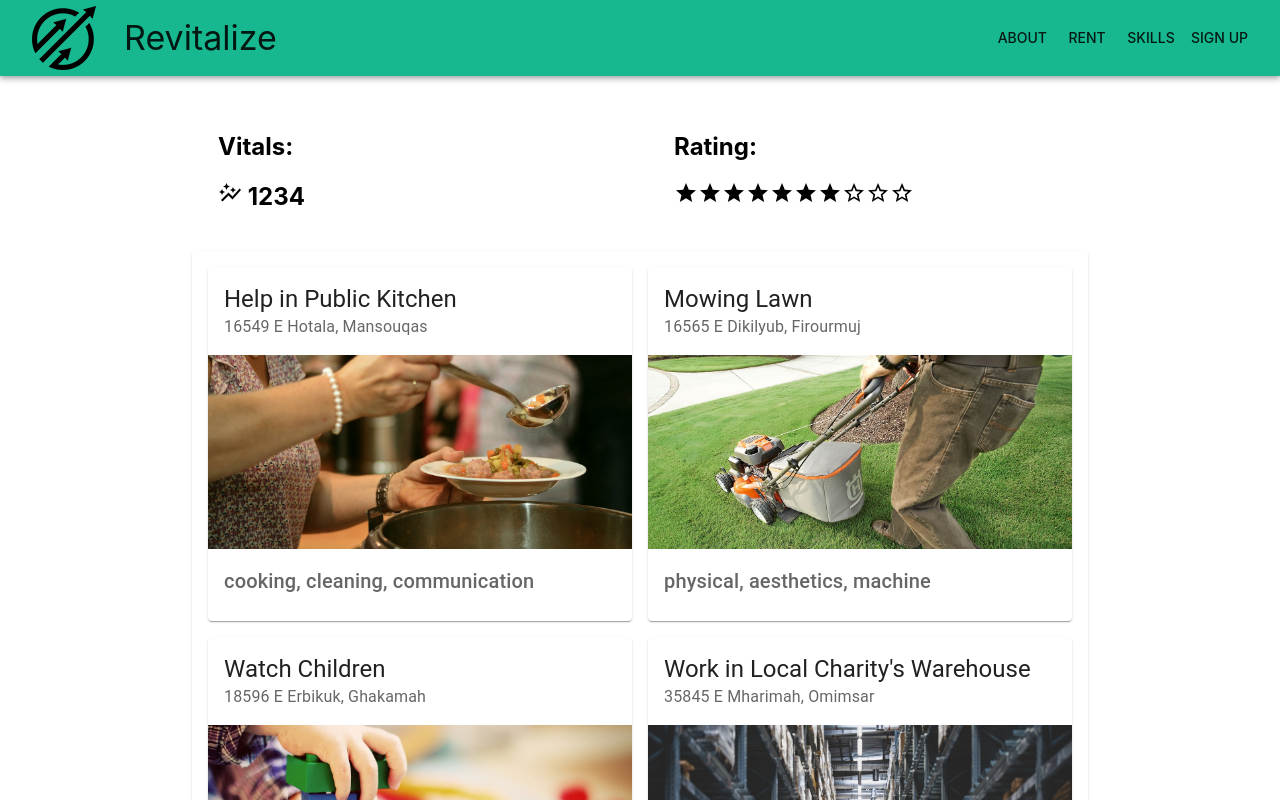
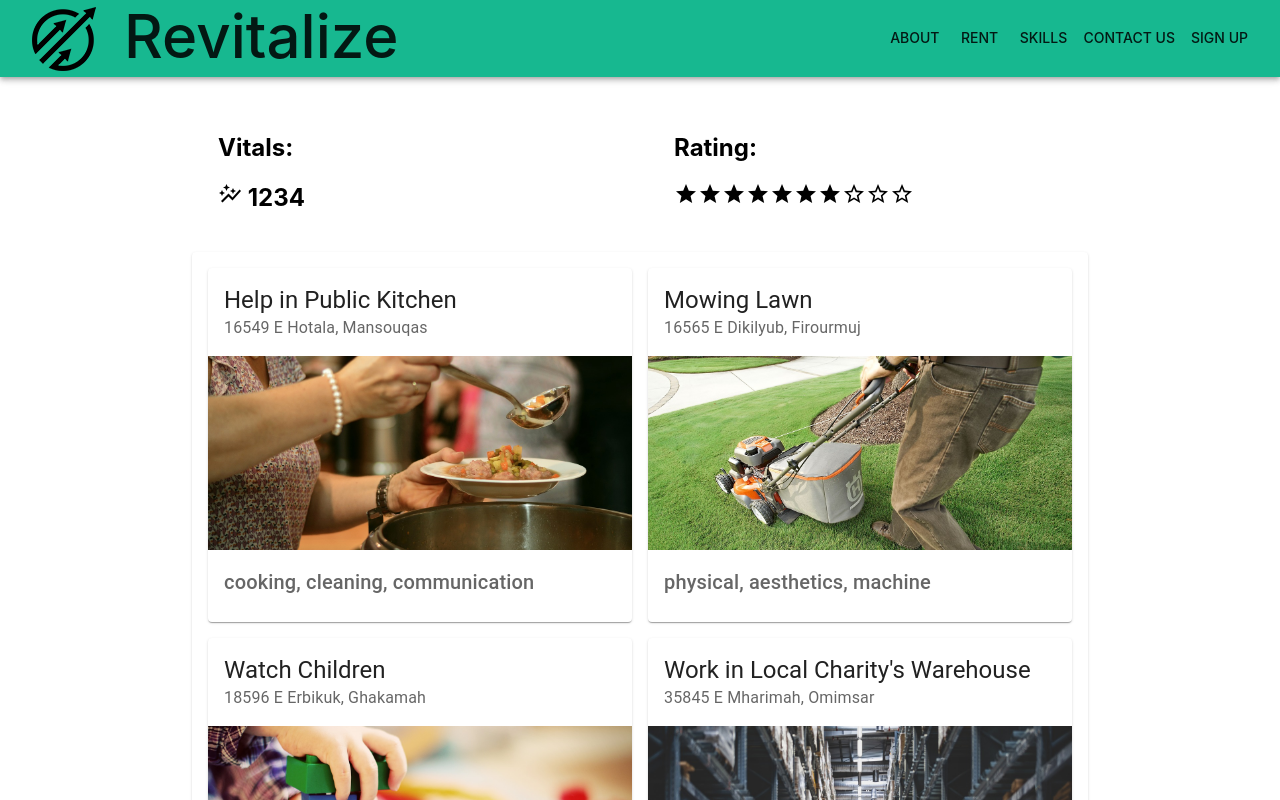
Before and after one commit to gbstorey/hackathon_garrett_components, a React (Create React App) app: page / in a window 1280 px wide. Shown: the top 800 px of the page. Built offline with nearby package versions, Linux system fonts and the light colour scheme.

Commit message:
Resize brand name and add contact page

```diff
--- a/src/components/UI/Navbar.js
+++ b/src/components/UI/Navbar.js
@@ -16,14 +16,15 @@ export default function Navbar() {
       <AppBar position="static">
         <Toolbar>
         <Button href="/">
-        <img src={logo} alt="logo" />
+        <img src={logo} alt="logo"/>
         </Button>
-          <Typography variant="h4" component="div" sx={{ flexGrow: 1, marginLeft:"20px"}}>
+          <Typography variant="h2" component="div" sx={{ flexGrow: 1, marginLeft:"20px", fontWeight: "500", marginBottom:"5px"}}>
             Revitalize
           </Typography>
           <Button href="/about" color="inherit">About</Button>
           <Button href="/rent" color="inherit">Rent</Button>
           <Button href="/skills" color="inherit">Skills</Button>
+          <Button href="/contact" color="inherit">Contact Us</Button>
           <Button href="/signup" color="inherit">Sign Up</Button>
         </Toolbar>
       </AppBar>
```
Also changed, not shown: src/pages/Contact.js (added).
